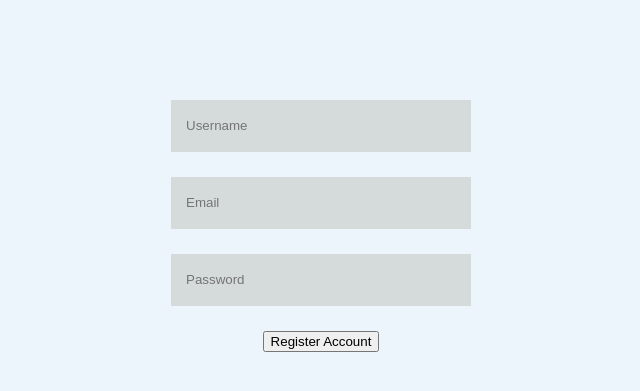
After one commit to ricdotnet/ToDo, a PHP site: page /register.php in a window 1280 px wide. The commit adds this page. Shown: the top 391 px of the page, without its empty margins (319-959 px from the left). Run offline with PHP 8.4, Linux system fonts and the light colour scheme; a stand-in replaces the project's code that opens the database connection.

Commit message:
register added
added register system;
fixed index.php design;

```diff
--- /dev/null
+++ b/register.php
@@ -0,0 +1,88 @@
+<?php
+
+    require("header.php");
+
+    //if session is set redirect to index.php
+    if(isset($_SESSION['name'])) {
+
+        //if a session is set redirect to index
+        header("Location: index.php");
+
+    } else {
+
+    ?>
+
+    <div id="header"> </div>
+
+    <div class="container">
+
+        <form method="post" action="<?php $_SERVER['PHP_SELF'] ?>">
+            <input class="input-box mb25" name="username" placeholder="Username">
+            <input class="input-box mb25" name="email" placeholder="Email">
+            <input class="input-box mb25" name="password" placeholder="Password">
+            <button type="submit">Register Account</button>
+        </form>
+
+        <?php
+
+            if($_SERVER['REQUEST_METHOD'] == "POST") {
+
+                $username = $_POST['username'];
+                $email = $_POST['email'];
+                $password = $_POST['password'];
+
+                //if username is empty
+                if(empty($username)) {
+                    echo "<div class='error-box'>Please enter a username.</div>";
+                    header("Refresh: 1; register.php");
+
+                //if empty password
+                } else if(empty($password)) {
+                    echo "<div class='error-box'>Please enter a password.</div>";
+                    header("Refresh: 1; register.php");
+
+                //if email is empty
+                } else if(empty($email)) {
+                    echo "<div class='error-box'>Please enter a valid email.</div>";
+                    header("Refresh: 1; register.php");
+
+                //check for repeated username or email
+                } else if(!empty($username) && (!empty($email)) && (!empty($password))) {
+
+                    //get usernames and emails from registered users and check for duplicates
+                    $check_duplicates = $mysqli->query("select * from users");
+                    $duplicates = $check_duplicates->fetch_assoc();
+
+                    //if username is used
+                    if($duplicates['username'] == $username) {
+                        echo "<div class='error-box'>That username is already being used.</div>";
+                        header("Refresh: 1; register.php");
+
+                    //if email address is used
+                    } else if($duplicates['email'] == $email) {
+                        echo "<div class='error-box'>That email address is already registered.</div>";
+                        header("Refresh: 1; register.php");
+
+                    //if all good register the user
+                    } else {
+
+                        $mysqli->query("insert into users values (null, '$username', '$password', '$email')"); //insert into database
+                        echo "<div class='confirm-box'>User registered with success.</div>"; //show confirmation message
+
+                        header("Refresh: 2; http://localhost:3000"); //redirect to index.php
+
+                    }
+
+                }
+
+            } //end post function
+
+        ?>
+
+    </div>
+
+    <?php
+
+    } //end of else statement
+
+?>
--- a/style.css
+++ b/style.css
@@ -29,6 +29,11 @@ html, body {
 }
 .mr50 {
     margin-right: 50px;
+}
+.width80 {
+    width: 80%;
+    margin-left: auto;
+    margin-right: auto;
 }
 
 /* main content */
```
Also changed, not shown: index.php (+13 -16 lines), tables.sql (+6 -3 lines).
